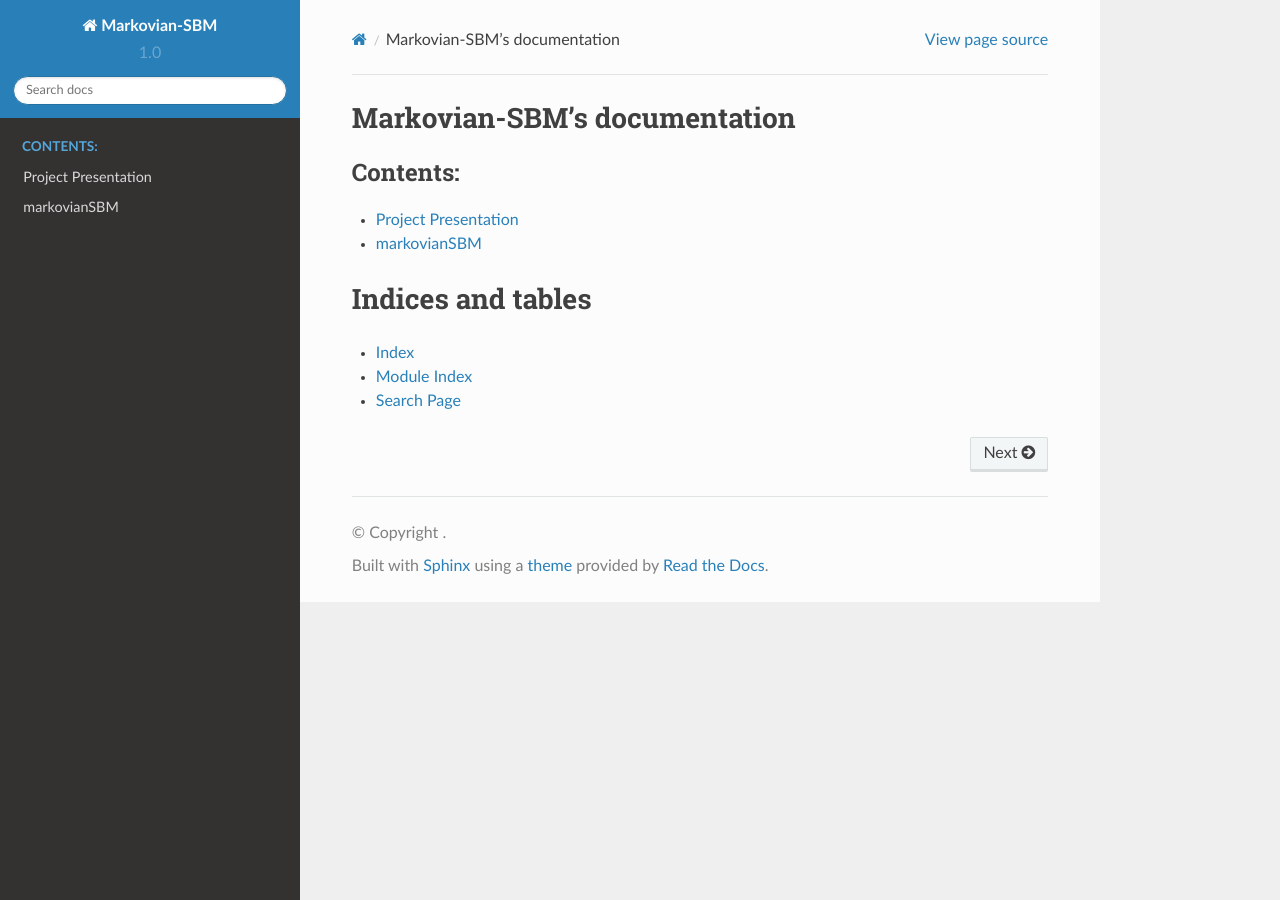
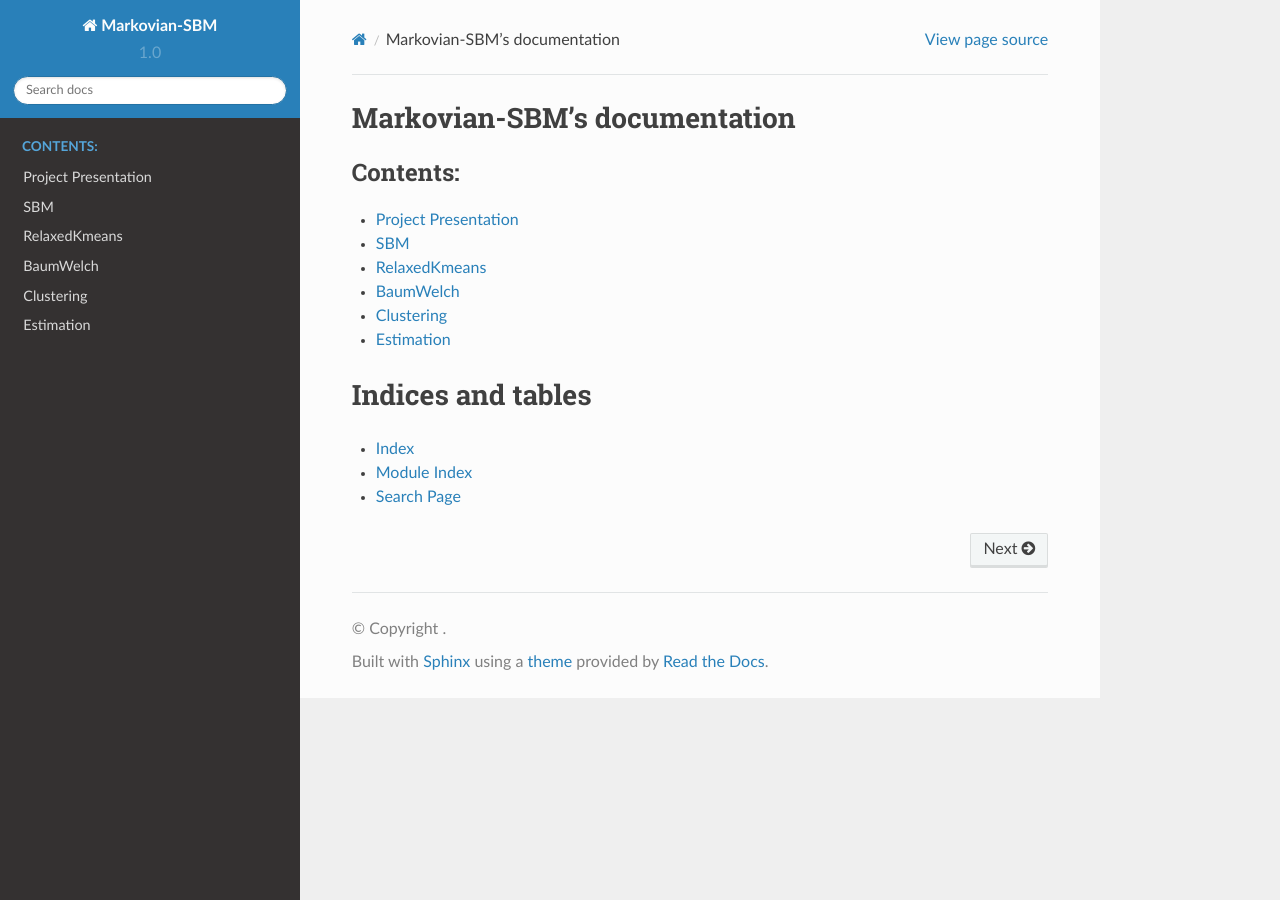
Before and after one commit to quentin-duchemin/inference-markovian-SBM, a Sphinx documentation site: the page built from docs/source/index.rst, in a window 1280 px wide. Built offline with Sphinx 7.4.7 and the Read the Docs theme 2.0.0, drawn with Linux system fonts in a browser that asks for light colours; the version number is read from the project's files by our own code.

Commit message:
comments

```diff
--- a/docs/source/autodocs/markovianSBM.rst
+++ b/docs/source/autodocs/markovianSBM.rst
@@ -10,32 +10,32 @@
     :undoc-members:
     :show-inheritance:
 
-markovianSBM.Clustering module
-------------------------------
+Clustering module
+-----------------
 
 .. automodule:: markovianSBM.Clustering
     :members:
     :undoc-members:
     :show-inheritance:
 
-markovianSBM.RelaxedKmeans module
----------------------------------
+RelaxedKmeans module
+--------------------
 
 .. automodule:: markovianSBM.RelaxedKmeans
     :members:
     :undoc-members:
     :show-inheritance:
 
-markovianSBM.Estimation module
-------------------------------
+Estimation module
+-----------------
 
 .. automodule:: markovianSBM.Estimation
     :members:
     :undoc-members:
     :show-inheritance:
 
-markovianSBM.SBM module
------------------------
+SBM module
+----------
 
 .. automodule:: markovianSBM.SBM
     :members:
--- a/docs/source/index.rst
+++ b/docs/source/index.rst
@@ -11,7 +11,11 @@ Markovian-SBM's documentation
 	:caption: Contents:
 
 	readmelink
-	autodocs/markovianSBM.rst
+	autodocs/SBM.rst
+	autodocs/RelaxedKmeans.rst
+	autodocs/BaumWelch.rst
+	autodocs/Clustering.rst
+	autodocs/Estimation.rst
 
 
 
```
Also changed, not shown: docs/source/autodocs/BaumWelch.rst (added, +11 -0 lines), docs/source/autodocs/Clustering.rst (added, +11 -0 lines), docs/source/autodocs/Estimation.rst (added, +11 -0 lines), docs/source/autodocs/RelaxedKmeans.rst (added, +11 -0 lines), docs/source/autodocs/SBM.rst (added, +10 -0 lines).
